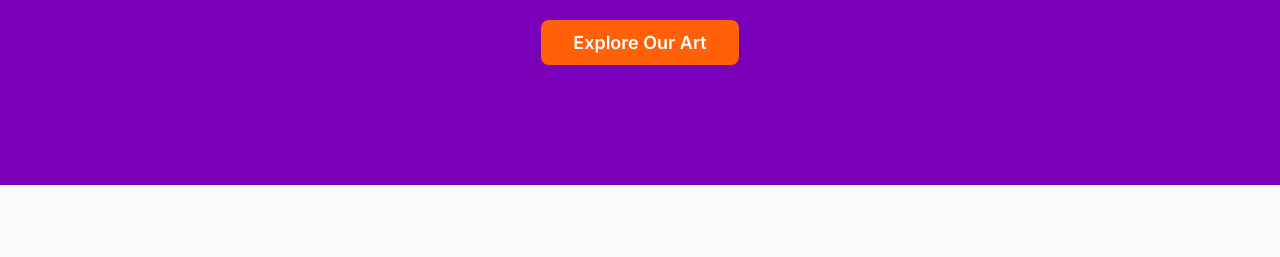
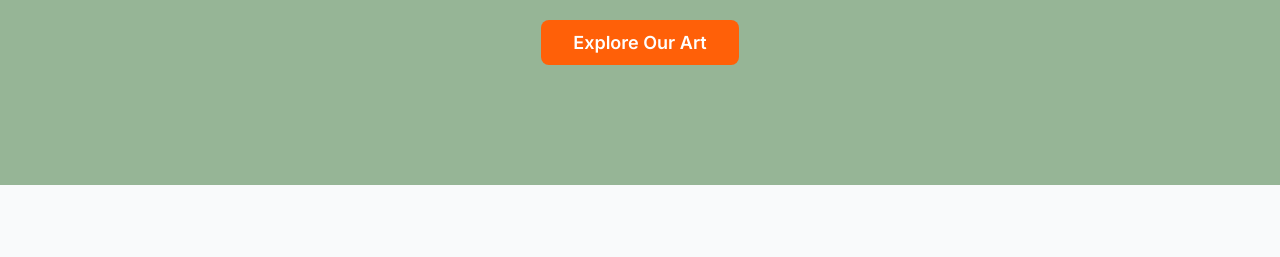
Before and after one commit to Abijah98/Artistic-Impressions, a plain HTML site: page index.html in a window 1280 px wide. Shown: the part 339-596 px from the top of the page. Drawn offline with nearby package versions, Linux system fonts and the light colour scheme.

Commit message:
Update index.html

```diff
--- a/index.html
+++ b/index.html
@@ -14,7 +14,7 @@
             font-family: 'Inter', sans-serif;
         }
         /* Define custom colors for easier use if needed, though Tailwind direct classes are preferred */
-        .bg-french-violet { background-color: #7B00B9; }
+        .bg-french-violet { background-color: #96B596; }
         .text-french-violet { color: #7B00B9; }
         .bg-teal { background-color: #008080; }
         .text-teal { color: #008080; }
```
